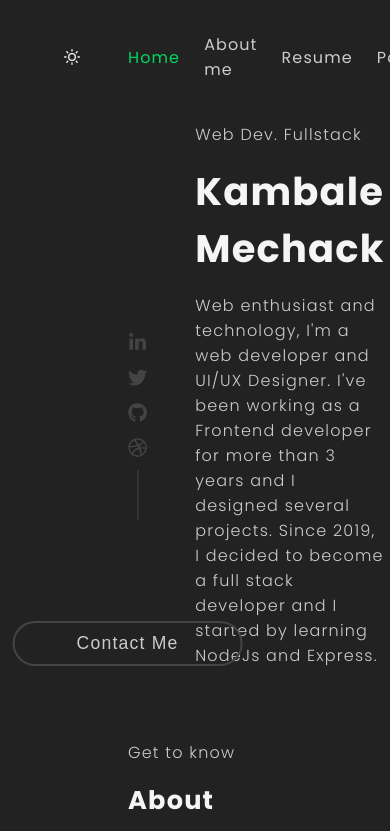
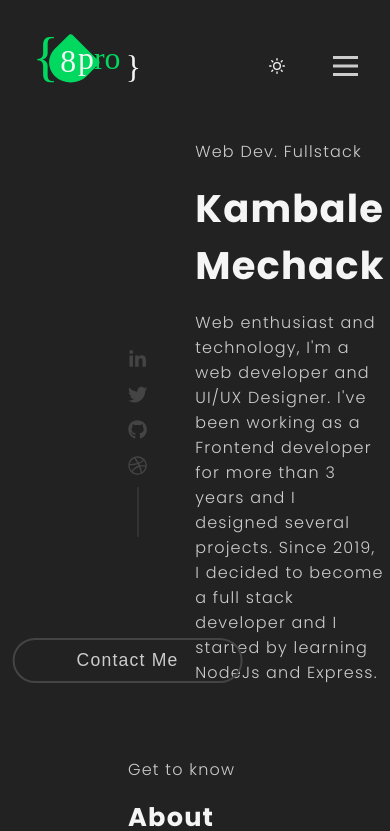
Before and after one commit to Mechack08/portfolio, a React (Create React App) app: page / in a window 390 px wide. Shown: the top 831 px of the page. Built offline with nearby package versions, Linux system fonts and the light colour scheme.

Commit message:
Style the humberger btn

```diff
--- a/src/styles/components/_navbar.scss
+++ b/src/styles/components/_navbar.scss
@@ -39,4 +39,88 @@
             color: $app-color;
         }
     }
+
+    .menu-humberger {
+        width: 25px;
+        height: 20px;
+        position: relative;
+        cursor: pointer;
+
+        &::before,
+        &::after {
+            content: '';
+            width: 100%;
+            height: 3px;
+            background-color: $gray-color;
+            position: absolute;
+            left: 0;
+            transition: width .3s ease-out;
+        }
+        &::before {
+            top: 0;
+            transition: width .3s ease-out;
+        }
+        &::after {
+            bottom: 0;
+            transition: width .3s ease-out;
+        }
+
+        .middle-line {
+            width: 100%;
+            height: 3px;
+            position: absolute;
+            right: 0;
+            top: 50%;
+            transform: translateY(-50%);
+            background-color: $gray-color;
+            transition: width .3s ease-out;
+        }
+
+        &:hover .middle-line {
+            width: 80%;
+        }
+    }
+    .menu-humberger.cross::before {
+        transform-origin: top left;
+        transform: rotate(45deg);
+    }
+    .menu-humberger.cross::after {
+        transform-origin: bottom left;
+        transform: rotate(-45deg);
+    }
+    .menu-humberger.cross .middle-line {
+        width: 0;
+        height: 0;
+    }
+    .menu-humberger.none {
+        display: none;
+    }
 }
+
+@media screen and (max-width: 810px) {
+    .navbar-container {
+        padding: $mp-smscreen $mp-smscreen;
+        position: relative;
+
+        .menu-humberger.none {
+            display: block;
+        }
+
+        nav {
+            flex-direction: column;
+            position: absolute;
+            top: 100%;
+            left: 0;
+            width: 100%;
+            z-index: 100;
+            padding: 1rem 0;
+            background-color: $dark-color;
+            transform: translateY(0);
+            transition: all .3s ease-out;
+
+            &.hide {
+                transform: translateX(100%);
+            }
+        }
+    }
+}
```
